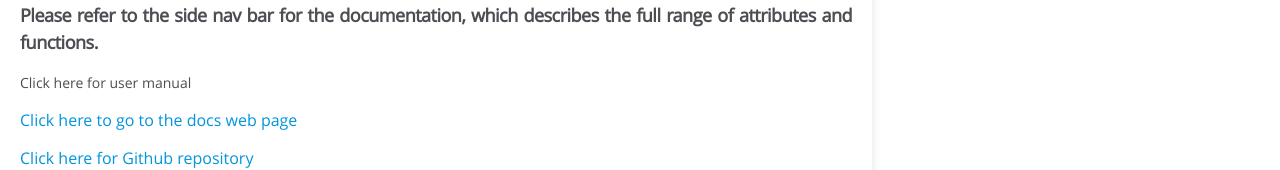
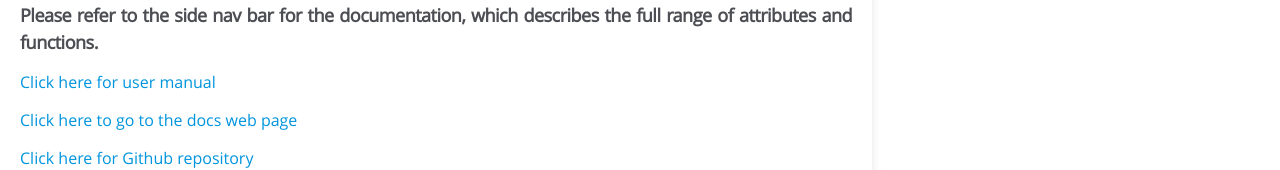
Before and after one commit to Lahasyakr/CS682-Project4b, a website: page documentation/index.html in a window 1280 px wide. Shown: the part 514-684 px from the top of the page. Drawn offline with Linux system fonts and the light colour scheme.

Commit message:
adding link in doc

```diff
--- a/documentation/index.html
+++ b/documentation/index.html
@@ -111,7 +111,7 @@
                 functions.</b>
         </h3>
         </p>
-        <p><a href="https://lahasyakr.github.io/CS682-Project4b/"></a>Click here for user manual</p>
+        <p><a href="https://lahasyakr.github.io/CS682-Project4b/">Click here for user manual</a></p>
 
         <p><a href="https://lahasyakr.github.io/CS682-Project4b/documentation/index.html">Click here to go to the docs web page</a></p>
 
```
